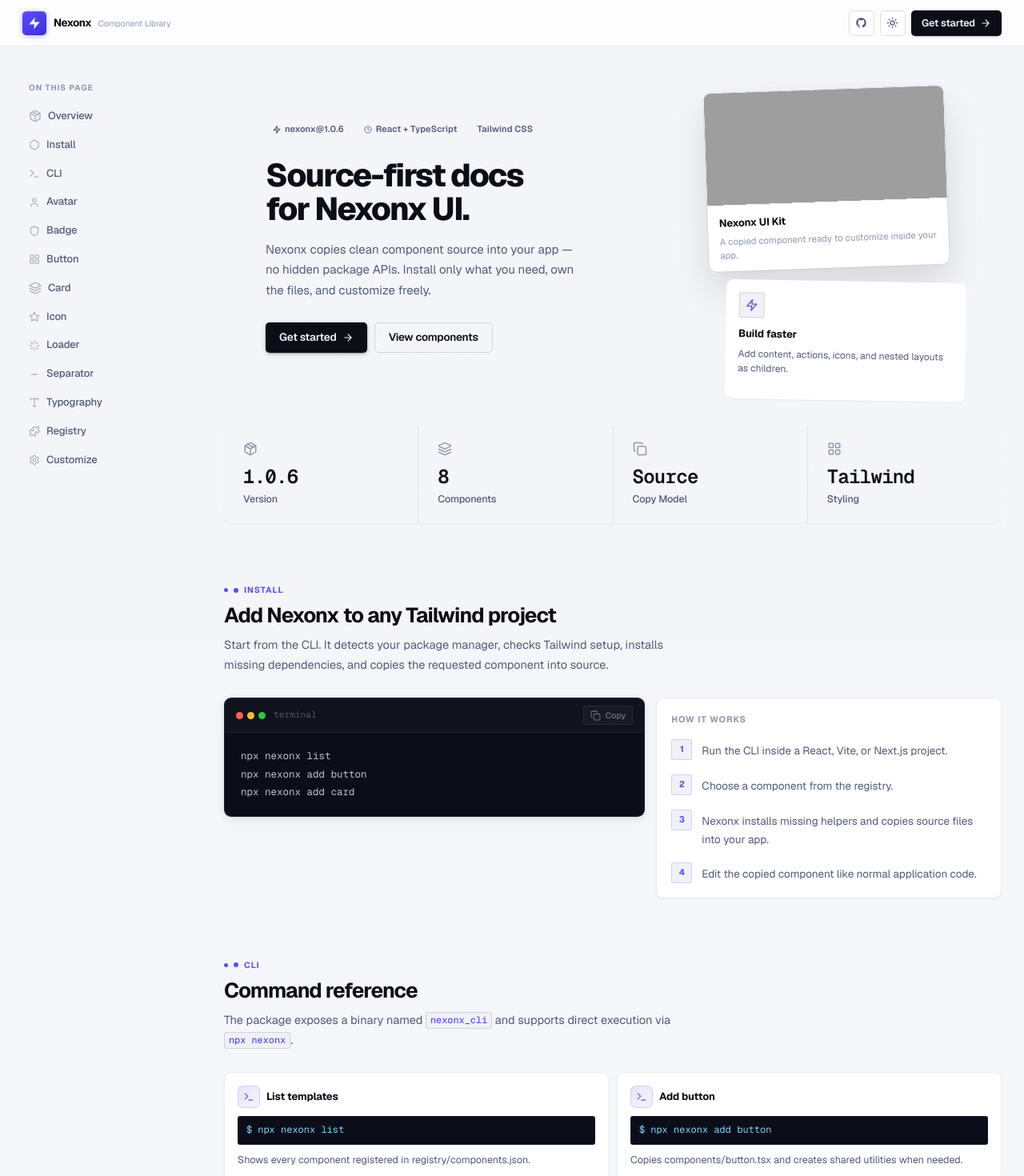
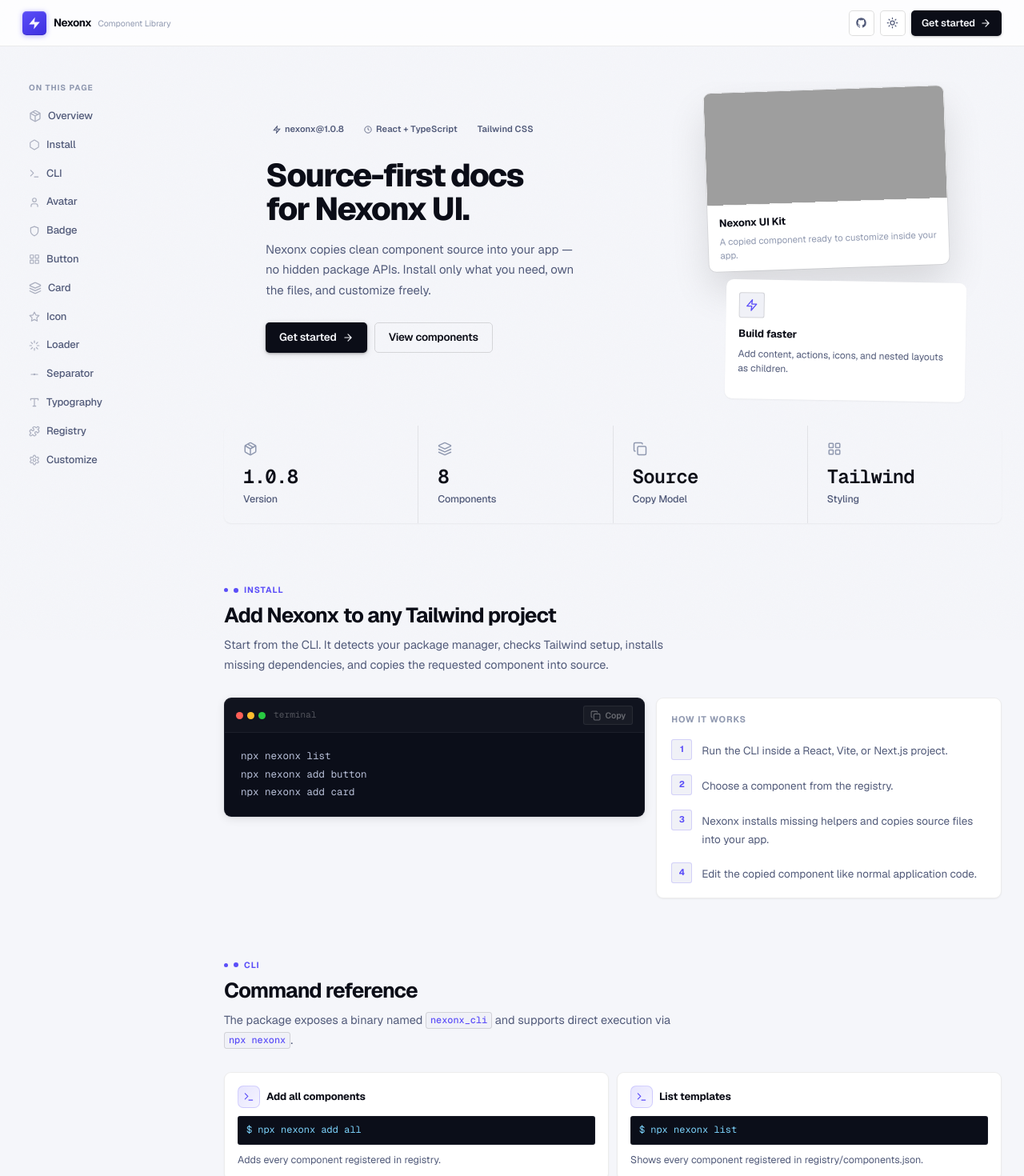
Before and after one commit to someswargorai/nexonx_docs, a Next.js app: page / in a window 1280 px wide. Shown: the top 1470 px of the page at 80% size. Built offline with nearby package versions, Linux system fonts and the light colour scheme; grey boxes are pictures that could not be loaded.

Commit message:
feat: add command to CLI section and update version to 1.0.8 in Overview section

```diff
--- a/components/sections/CliSection.tsx
+++ b/components/sections/CliSection.tsx
@@ -4,6 +4,7 @@
 import { SectionHead, IconTerminal } from "@/components/DocsShared";
 
 const commands = [
+  { title: "Add all components",  cmd: "npx nexonx add all",         detail: "Adds every component registered in registry." },
   { title: "List templates",  cmd: "npx nexonx list",         detail: "Shows every component registered in registry/components.json." },
   { title: "Add button",      cmd: "npx nexonx add button",   detail: "Copies components/button.tsx and creates shared utilities when needed." },
   { title: "Add card",        cmd: "npx nexonx add card",     detail: "Copies components/card.tsx for content previews, panels, and media cards." },
--- a/components/sections/OverviewSection.tsx
+++ b/components/sections/OverviewSection.tsx
@@ -5,7 +5,7 @@
 import { IconArrow, IconZap, IconPackage, IconLayers, IconCopy, IconGrid } from "@/components/DocsShared";
 
 const stats = [
-  { id: "version",    value: "1.0.6",   label: "Version" },
+  { id: "version",    value: "1.0.8",   label: "Version" },
   { id: "components", value: "8",       label: "Components" }, // Updated components count to 8
   { id: "source",     value: "Source",  label: "Copy Model" },
   { id: "styling",    value: "Tailwind", label: "Styling" },
@@ -27,7 +27,7 @@
           <div className="nx-hero-badges">
             <span className="nx-badge">
               <svg width="10" height="10" viewBox="0 0 24 24" fill="none" stroke="currentColor" strokeWidth="2.5"><path d="M13 2 3 14h9l-1 8 10-12h-9l1-8z"/></svg>
-              nexonx@1.0.6
+              nexonx@1.0.8
             </span>
             <span className="nx-badge">
               <svg width="10" height="10" viewBox="0 0 24 24" fill="none" stroke="currentColor" strokeWidth="2"><circle cx="12" cy="12" r="10"/><path d="M12 6v6l4 2"/></svg>
```
